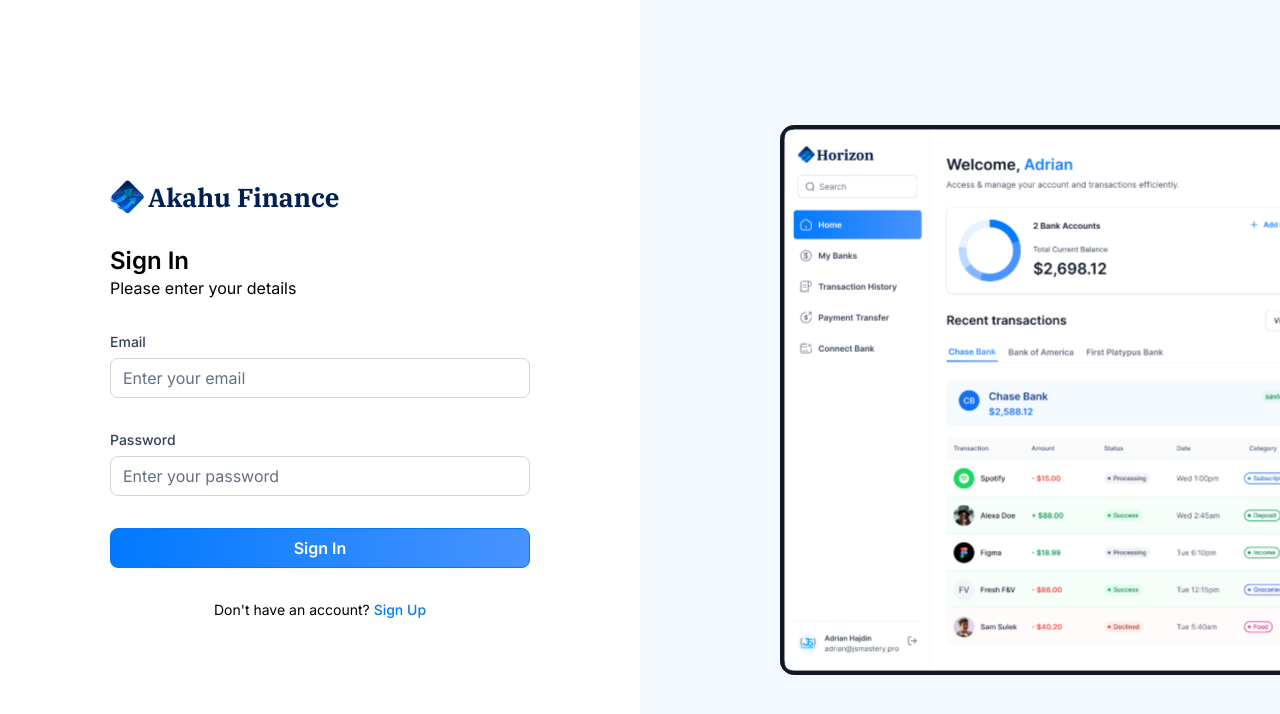
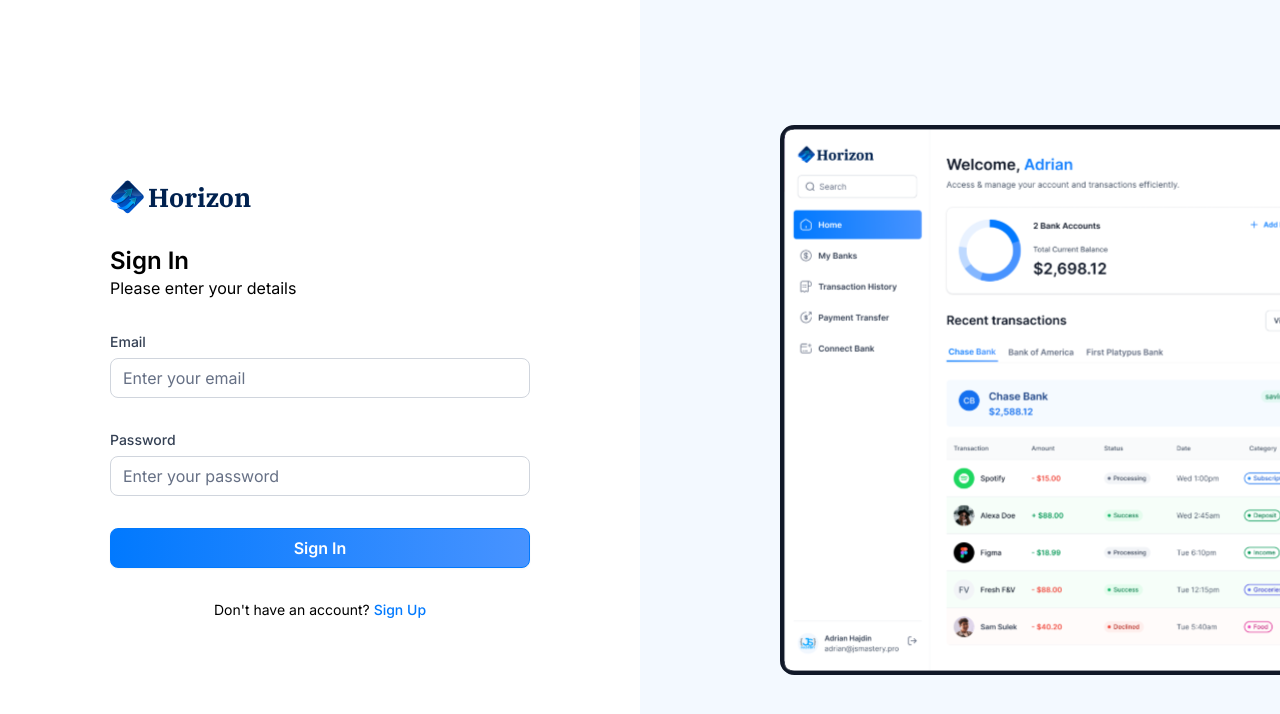
Before and after one commit to cchiem/akahu-finance-app, a Next.js app: page /sign-in in a window 1280 px wide. Shown: the top 714 px of the page. Built offline with nearby package versions, Linux system fonts and the light colour scheme; no server answers; what akahu would draw is missing.

Commit message:
logo update

```diff
--- a/src/app/layout.tsx
+++ b/src/app/layout.tsx
@@ -10,7 +10,7 @@
 });
 
 export const metadata: Metadata = {
-    title: "Akahu Finance",
+    title: "Horizon Finance",
     description: "Modern banking platform for everyone",
     icons: {
         icon: "/icons/logo.svg",
--- a/src/components/AuthForm.tsx
+++ b/src/components/AuthForm.tsx
@@ -99,7 +99,7 @@
                         height={34}
                     />
                     <h1 className="text-26 font-ibm-plex-serif font-bold text-black-1">
-                        Akahu Finance
+                        Horizon
                     </h1>
                 </Link>
 
--- a/src/components/MobileNav.tsx
+++ b/src/components/MobileNav.tsx
@@ -39,7 +39,7 @@
                             height={34}
                         />
                         <h1 className="text-26 font-ibm-plex-serif font-bold text-black-1">
-                            Akahu Finance
+                            Horizon Finance
                         </h1>
                     </Link>
 
--- a/src/components/Sidebar.tsx
+++ b/src/components/Sidebar.tsx
@@ -24,7 +24,7 @@
                         height={34}
                         className="size-[24px] max-xl:size-14"
                     />
-                    <h1 className="sidebar-logo">Akahu Finance</h1>
+                    <h1 className="sidebar-logo">Horizon</h1>
                 </Link>
                 {sidebarLinks.map((item) => {
                     const isActive =
```
